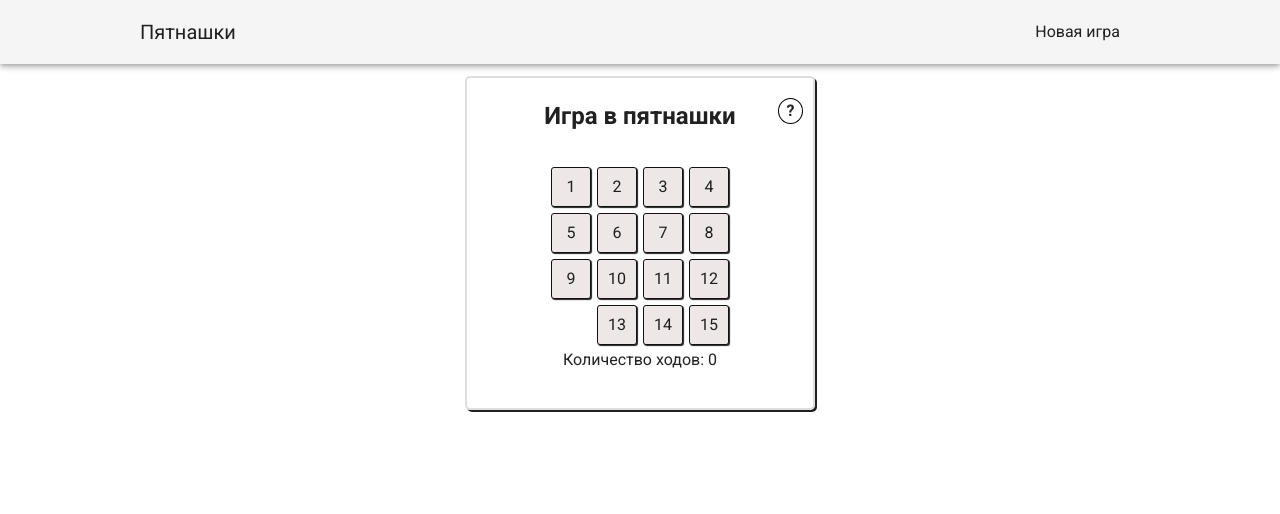
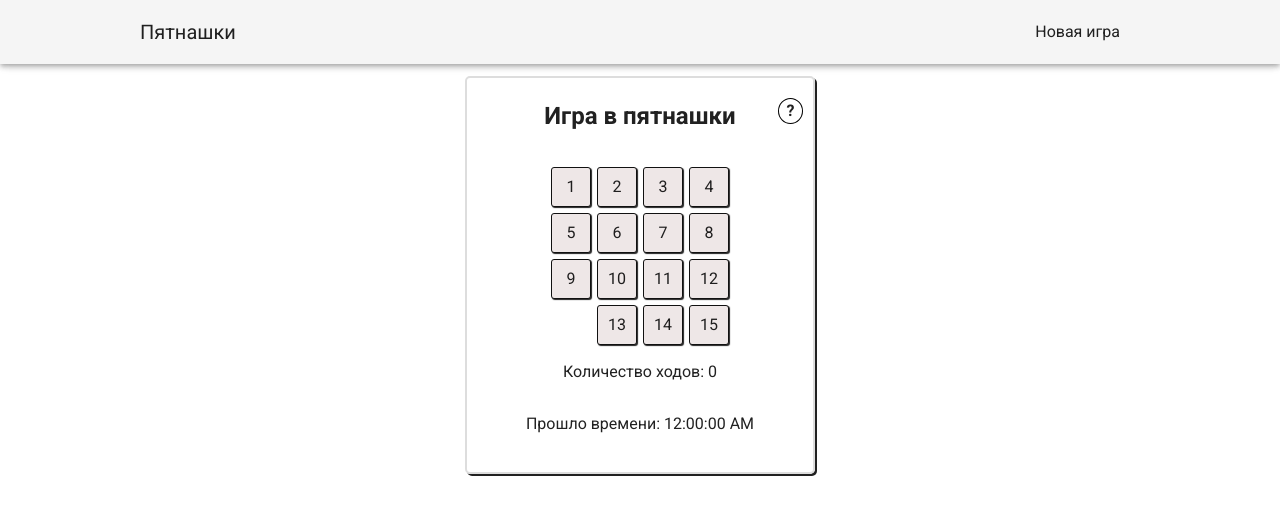
Before and after one commit to Acolapsys/FifteensGame, a Nuxt app: page / in a window 1280 px wide. Shown: the top 514 px of the page. Built offline with nearby package versions, Linux system fonts and the light colour scheme.

Commit message:
feat: add timer

```diff
--- a/pages/index.vue
+++ b/pages/index.vue
@@ -20,7 +20,15 @@
         </div>
         <h2>Игра в пятнашки</h2>
         <Field />
-        <p>Количество ходов: {{ counter }}</p>
+        <p class="mt-3">Количество ходов: {{ counter }}</p>
+        <p class="mt-3">
+          Прошло времени:
+          {{
+            new Date(
+              gameTime + new Date().getTimezoneOffset() * 60000
+            ).toLocaleTimeString()
+          }}
+        </p>
       </div>
     </v-col>
   </v-row>
@@ -36,18 +44,31 @@ export default {
   data() {
     return {
       isHelpVisible: false,
+      interval: null,
+      gameTime: 0,
     }
   },
   computed: {
     ...mapState({
       isGameLoaded: (state) => state.isLoaded,
       counter: (state) => state.counter,
+      startTime: (state) => state.startTime,
     }),
   },
   mounted() {
-    setTimeout(() => {
-      this.$store.dispatch('setIsLoaded', false)
-    }, 1500)
+    if (this.isGameLoaded) {
+      setTimeout(() => {
+        this.$store.dispatch('setIsLoaded', false)
+      }, 1500)
+      this.interval = setInterval(() => {
+        console.log(new Date(), new Date(this.startTime))
+        this.gameTime = new Date() - new Date(this.startTime)
+        console.log(this.gameTime)
+      }, 1000)
+    }
+  },
+  beforeDestroy() {
+    clearInterval(this.interval)
   },
   methods: {
     showHelp(value) {
--- a/store/index.js
+++ b/store/index.js
@@ -49,11 +49,11 @@ export const mutations = {
   setIsLoaded(state, flag) {
     state.isLoaded = flag
   },
-  setStartTime(state) {
-    state.startTime = new Date()
+  setStartTime(state, date) {
+    state.startTime = new Date(date).getTime()
   },
   setFinishTime(state) {
-    state.finishTime = new Date()
+    state.finishTime = new Date().getTime()
   },
 }
 export const actions = {
@@ -91,7 +91,7 @@ export const actions = {
     commit('setIsWinner', false)
     commit('setIsLoaded', false)
     commit('clearCounter')
-    commit('setStartTime')
+    commit('setStartTime', new Date().getTime())
     dispatch('generateNewField')
   },
   async generateNewField({ state, commit, dispatch }) {
```
